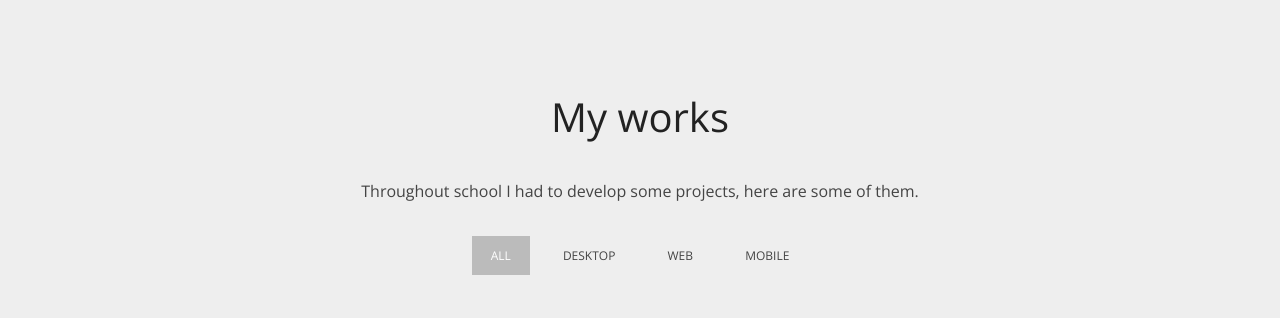
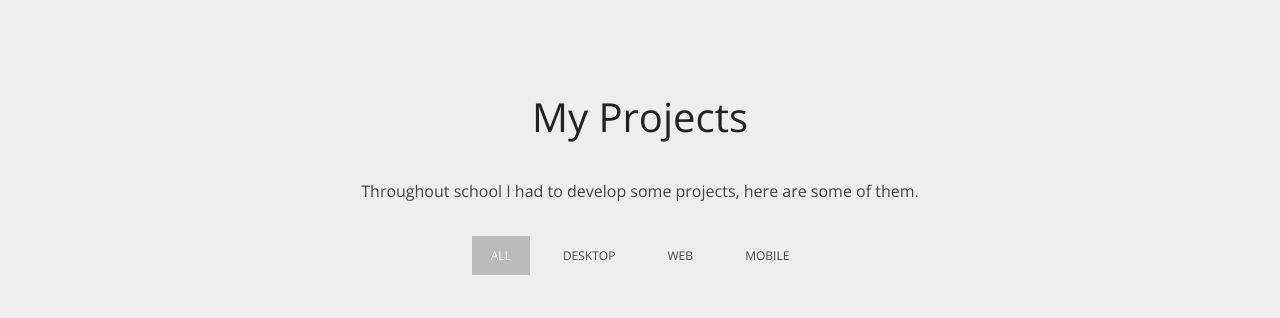
Before and after one commit to leonardo9717/leonardo9717.github.io.old, a plain HTML site: page index.html in a window 1280 px wide. Shown: the part 1571-1889 px from the top of the page. Drawn offline with nearby package versions, Linux system fonts and the light colour scheme; files whose address does not match are found by name.

Commit message:
Update index.html

```diff
--- a/index.html
+++ b/index.html
@@ -119,7 +119,7 @@
     <div class="region-wrapper">
       <div class="region-wrapper-inner">
         <div class="region-padding">
-          <h2 class="section-title text-center">My works</h2>
+          <h2 class="section-title text-center">My Projects</h2>
           <p class="text-center">Throughout school I had to develop some projects, here are some of them.</p>
 
           <div class="portfolio-grid-filter">
```
